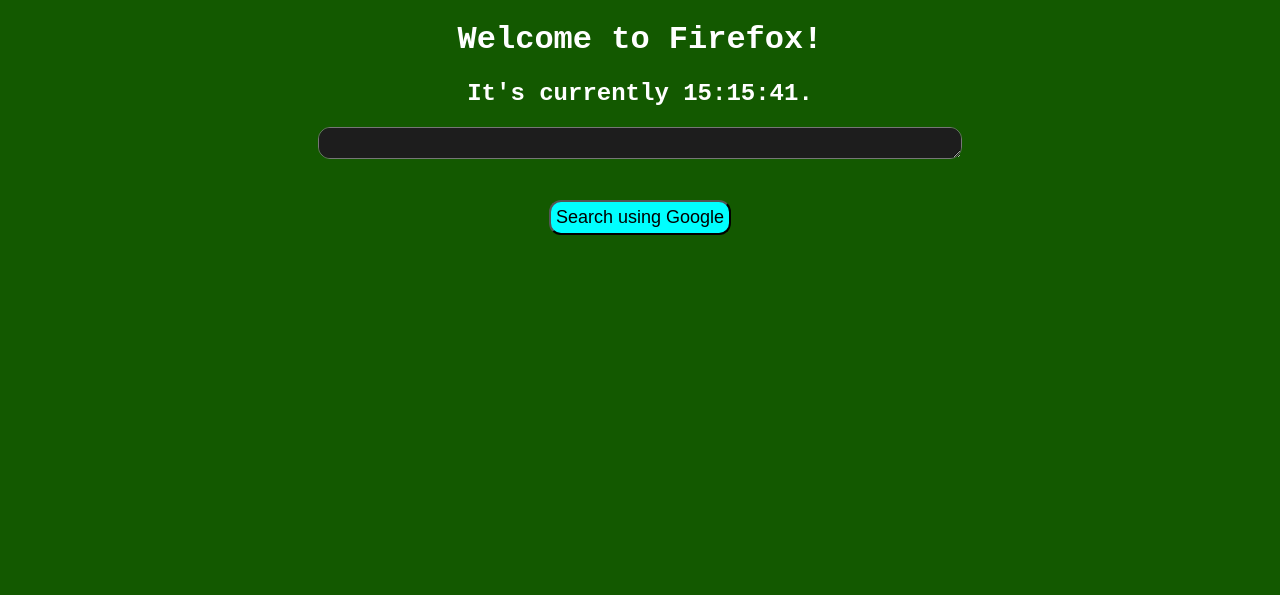
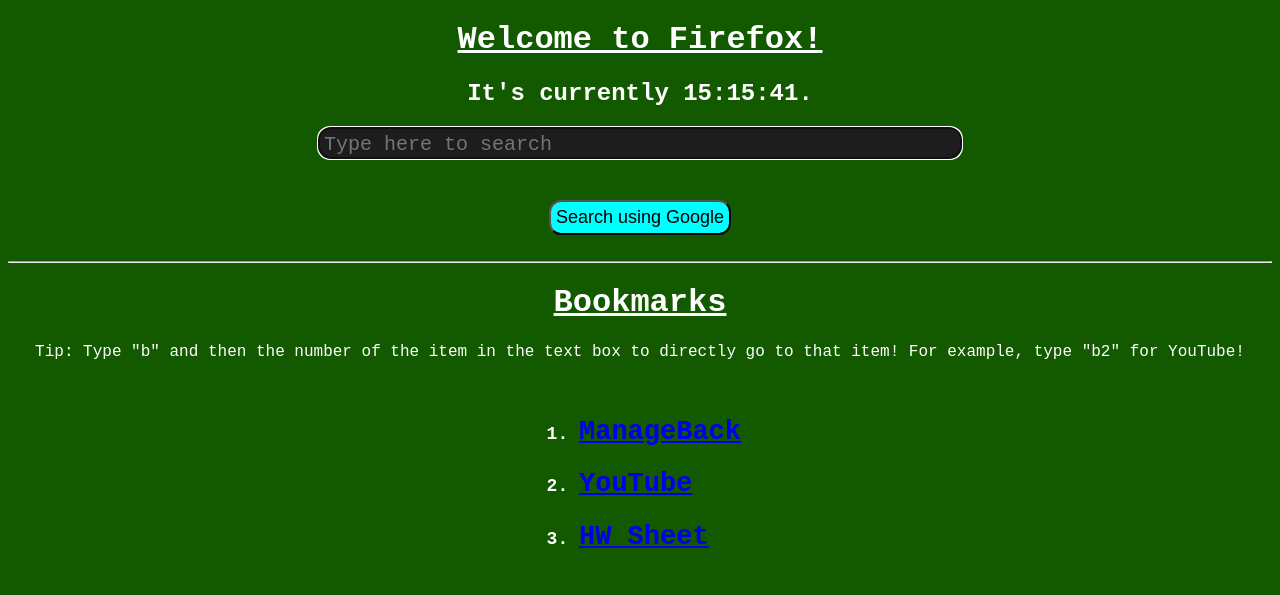
Before and after one commit to sniper1239408/homepage, a plain HTML site: page index.html in a window 1280 px wide. Drawn offline with Linux system fonts and the light colour scheme.

Commit message:
more changes

```diff
--- a/index.html
+++ b/index.html
@@ -3,43 +3,29 @@
     <head>
         <title>New Tab</title>
         <link rel="icon" href="logo.png">
-        <style>
-            body{
-                background-color: rgb(19, 89, 0);
-                font-family: 'Courier New', Courier, monospace;
-            }
-            .blacktext {
-                color: white;
-            }
-            #area {
-                padding: 5px;
-                border-radius: 12px;
-                width: 50%;
-                height: 20px;
-                font-size: 20px;
-                background-color: rgb(29, 29, 29);
-                color: white;
-            }
-            #buton {
-                padding: 5px;
-                font-size: 18px;
-                border-radius: 12px;
-                background-color: aqua;
-            }
-        </style>
+        <link rel="stylesheet" href="style.css">
     </head>
     <body>
-            <center>
+            <div class="center">
                 <div class="blacktext">
-                <h1>Welcome to Firefox!</h1>
+                <h1><u>Welcome to Firefox!</u></h1>
                 <h2 id="time">Unknown time! Make sure JS is enabled!</h2>
-                <textarea id="area"></textarea>
+                <textarea id="area" autofocus placeholder="Type here to search"></textarea>
             </div>
                 <br><br>
-                <button id="buton" onclick="search()">Search using Google</button>
-            </center>
-
-
+                <button id="buton" onclick="search()" >Search using Google</button>
+                <br><br>
+                <hr>
+                <h1 class="blacktext"><u>Bookmarks</u></h1>
+                <p class="blacktext">Tip: Type "b" and then the number of the item in the text box to directly go to that item! For example, type "b2" for YouTube!</p>
+                    <ol class="blacktext" id="list">
+                        <b>
+                        <li><h2><a href="https://nahar.managebac.com/student/home">ManageBack</a></h2></li>
+                        <li><h2><a href="https://youtube.com">YouTube</a></h2></li>
+                        <li><h2><a href="https://docs.google.com/spreadsheets/d/1dp7eAtWVz8MNn6spVUoANgqV-s4MVlKiUB83u14v9kA/edit?gid=0#gid=0">HW Sheet</a></h2></li>
+                    </b>
+                    </ol>
+                </div>
     </body>
     <script src="main.js"></script>
 </html>
--- a/main.js
+++ b/main.js
@@ -21,6 +21,20 @@
 function search(){
     const item = document.getElementById("area").value;
     if(item !== ""){
-    window.location = "https://www.google.com/search?q="+item;
+        if(item.startsWith("https://")){
+            window.location = item
+        }
+        else if(item == "b1"){
+        window.location = "https://nahar.managebac.com/student/home"
+    }
+    else if(item == "b2"){
+        window.location = "https://youtube.com"
+    }
+    else if(item == "b3"){
+        window.location = "https://docs.google.com/spreadsheets/d/1dp7eAtWVz8MNn6spVUoANgqV-s4MVlKiUB83u14v9kA/edit?gid=0#gid=0"
+    }
+    else{
+        window.location = "https://www.google.com/search?q="+encodeURIComponent(item);
+    }
     }
 }
--- /dev/null
+++ b/style.css
@@ -0,0 +1,30 @@
+body{
+    background-color: rgb(19, 89, 0);
+    font-family: 'Courier New', Courier, monospace;
+}
+.center{
+    text-align: center;
+}
+.blacktext {
+    color: white;
+}
+#area {
+    padding: 5px;
+    border-radius: 12px;
+    width: 50%;
+    height: 20px;
+    font-size: 20px;
+    background-color: rgb(29, 29, 29);
+    color: white;
+}
+#buton {
+    padding: 5px;
+    font-size: 18px;
+    border-radius: 12px;
+    background-color: aqua;
+}
+#list{
+    font-size: 18px;
+    display: inline-block;
+    text-align: left;
+}
```
Also changed, not shown: ._logo.png (deleted), 1 other file.
